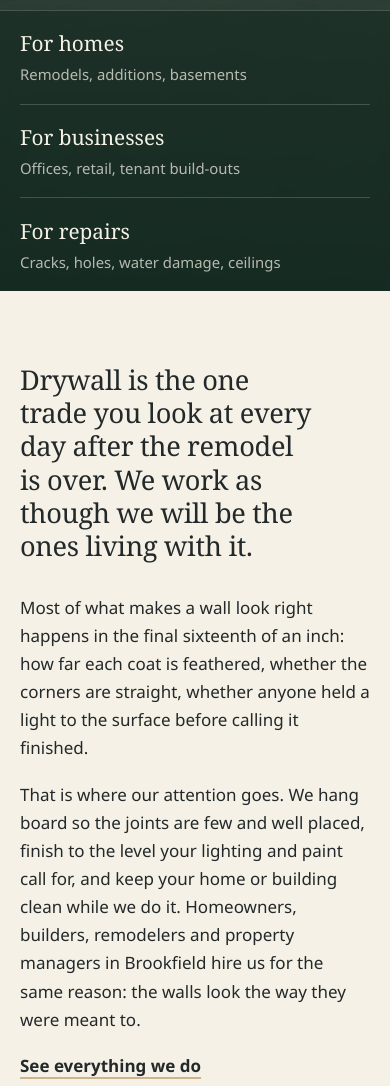
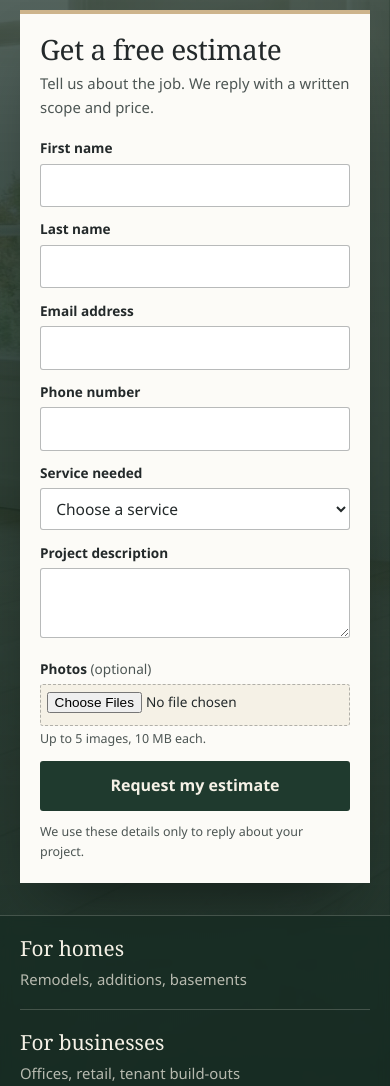
Before and after one commit to lendlepasaol90/brookfieldelitedrywall.com, an Astro site: page / in a window 390 px wide. Shown: the part 660-1746 px from the top of the page. Built offline with nearby package versions, Linux system fonts and the light colour scheme; Astro itself is replaced by a stand-in of ours.

Commit message:
Add estimate form to the homepage hero
The full estimate form now sits in the hero beside the headline on
desktop and below the calls to action on tablet and mobile. The header
button still opens the dialog form.

Co-Authored-By: Claude Fable 5.2 <noreply@anthropic.com>
Claude-Session: https://claude.ai/code/session_013UJPjH6wZCqjPwsgbBE7cU

```diff
--- a/src/components/EstimateForm.astro
+++ b/src/components/EstimateForm.astro
@@ -6,12 +6,12 @@
  */
 import { site } from '../config/site';
 import { services } from '../data/services';
-interface Props { idPrefix: string }
-const { idPrefix: p } = Astro.props;
+interface Props { idPrefix: string; compact?: boolean }
+const { idPrefix: p, compact = false } = Astro.props;
 const f = site.form;
 ---
 <form
-  class="est-form"
+  class:list={['est-form', { compact }]}
   novalidate
   data-estimate-form
   data-endpoint={f.endpoint}
--- a/src/pages/index.astro
+++ b/src/pages/index.astro
@@ -5,6 +5,7 @@ import Arrow from '../components/Arrow.astro';
 import BeforeAfter from '../components/BeforeAfter.astro';
 import Faq from '../components/Faq.astro';
 import CtaBand from '../components/CtaBand.astro';
+import EstimateForm from '../components/EstimateForm.astro';
 import { site } from '../config/site';
 import { services } from '../data/services';
 import { photo } from '../lib/photos';
@@ -49,7 +50,8 @@ const schema = [
         quality={70}
       />
     </div>
-    <div class="wrap hero-body">
+    <div class="wrap hero-body hero-split">
+      <div class="hero-copy">
         <p class="kicker fade" style="--d:.1s">Drywall contractor in {site.city}, {site.state}</p>
         <h1>
           <span class="line" style="--i:0"><span>Hung true.</span></span>
@@ -60,8 +62,14 @@ const schema = [
           {site.name} installs, repairs and finishes walls and ceilings for homes and commercial spaces across {site.city}. One patch or a whole building, the standard stays the same.
         </p>
         <div class="hero-actions fade" style="--d:.8s">
-        <a class="btn btn-primary" href="/estimate/" data-estimate-open>Get a free estimate <Arrow /></a>
+          <a class="btn btn-primary" href="#hero-estimate">Get a free estimate <Arrow /></a>
           <a class="btn btn-ghost" href="#services">Explore our services</a>
+        </div>
+      </div>
+      <div class="hero-form fade" id="hero-estimate" style="--d:.9s">
+        <h2>Get a free estimate</h2>
+        <p>Tell us about the job. We reply with a written scope and price.</p>
+        <EstimateForm idPrefix="hero" compact />
       </div>
     </div>
     <div class="hero-rail fade" style="--d:1s">
--- a/src/styles/global.css
+++ b/src/styles/global.css
@@ -470,3 +470,28 @@ button { font: inherit; color: inherit; }
 .hero-media picture, figure > picture { display: block; width: 100%; height: 100%; }
 .ba picture, .svc-preview picture { display: contents; }
 .svc-main p { max-width: 72ch; }
+
+/* ---------- Hero with inline estimate form ---------- */
+.hero-split { display: grid; grid-template-columns: minmax(0, 1fr) minmax(0, 26.5rem); gap: clamp(2rem, 4vw, 4.5rem); align-items: end; }
+.hero-split h1 { font-size: clamp(2.9rem, min(6.3vw, 11svh), 6rem); }
+.hero-form { background: var(--paper); color: var(--ink); padding: clamp(1.25rem, 2.2vw, 1.9rem); border-top: 4px solid var(--sand); box-shadow: 0 30px 60px -30px rgba(0, 0, 0, 0.55); scroll-margin-top: calc(var(--header-h) + 1rem); }
+.hero-form h2 { font-size: 1.75rem; }
+.hero-form > p { font-size: 0.93rem; color: var(--ink-soft); margin: 0.4rem 0 1.1rem; }
+.hero-form :focus-visible { outline-color: var(--sand-deep); }
+.est-form.compact { gap: 0.7rem 0.8rem; }
+.est-form.compact .field label { font-size: 0.85rem; margin-bottom: 0.25rem; }
+.est-form.compact .field input, .est-form.compact .field select { min-height: 2.6rem; padding: 0.5rem 0.7rem; font-size: 0.97rem; }
+.est-form.compact .field textarea { min-height: 4.2rem; padding: 0.5rem 0.7rem; font-size: 0.97rem; }
+.est-form.compact .field .err { min-height: 0; margin-top: 0; }
+.est-form.compact .field .err:not(:empty) { margin-top: 0.25rem; }
+.est-form.compact .field .hint { font-size: 0.78rem; margin-top: 0.2rem; }
+.est-form.compact [id$='-desc-hint'] { display: none; }
+.est-form.compact .field input[type='file'] { padding: 0.35rem; font-size: 0.85rem; }
+.est-form.compact button[type='submit'] { width: 100%; }
+.est-form.compact .form-fine { font-size: 0.78rem; }
+@media (max-width: 64rem) {
+  .hero-split { grid-template-columns: 1fr; }
+  .hero-form { max-width: 34rem; }
+}
+.est-form.compact .field textarea { height: 4.4rem; }
+.est-form.compact button[type='submit'] { grid-column: 1 / -1; min-height: 2.9rem; }
```
Lines whose indentation alone changed are shown as unchanged.
